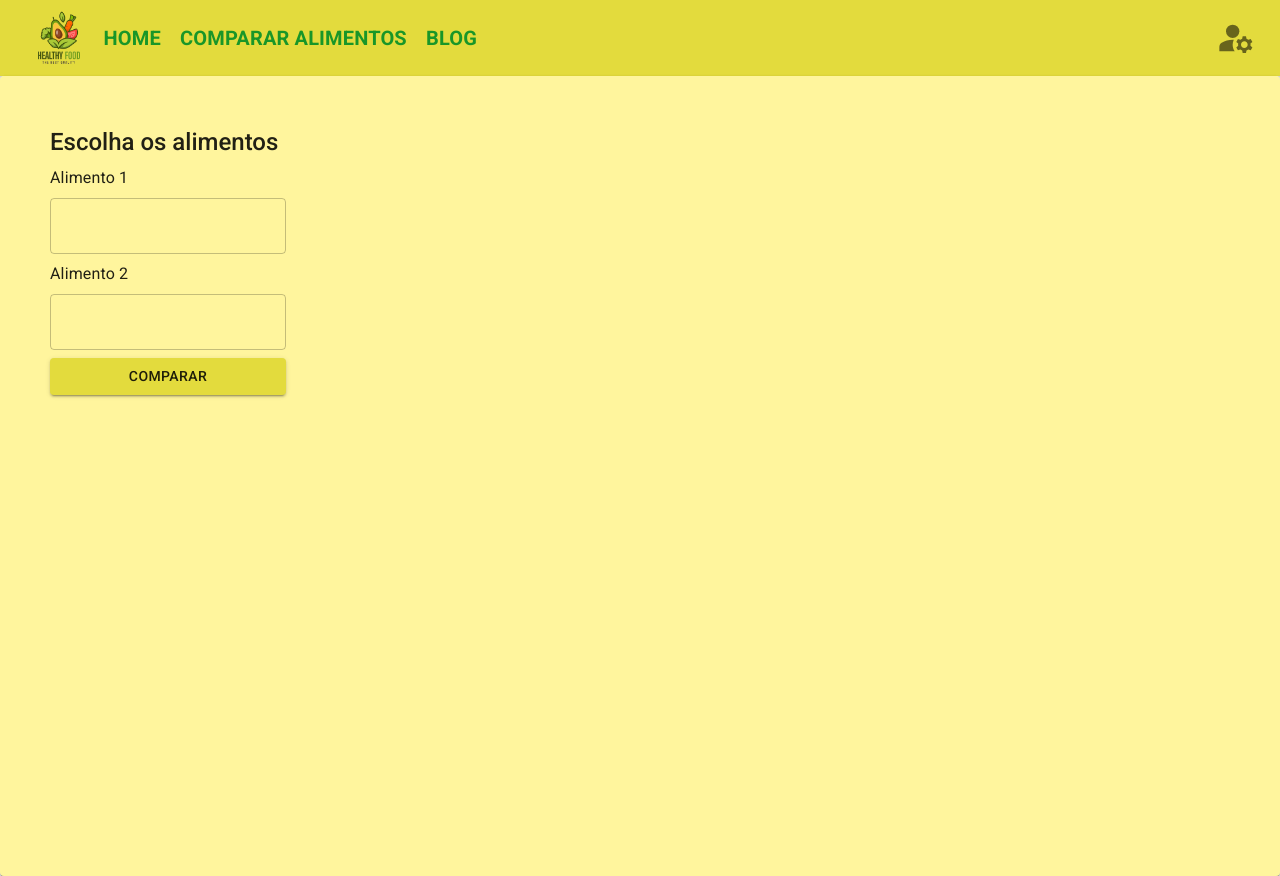
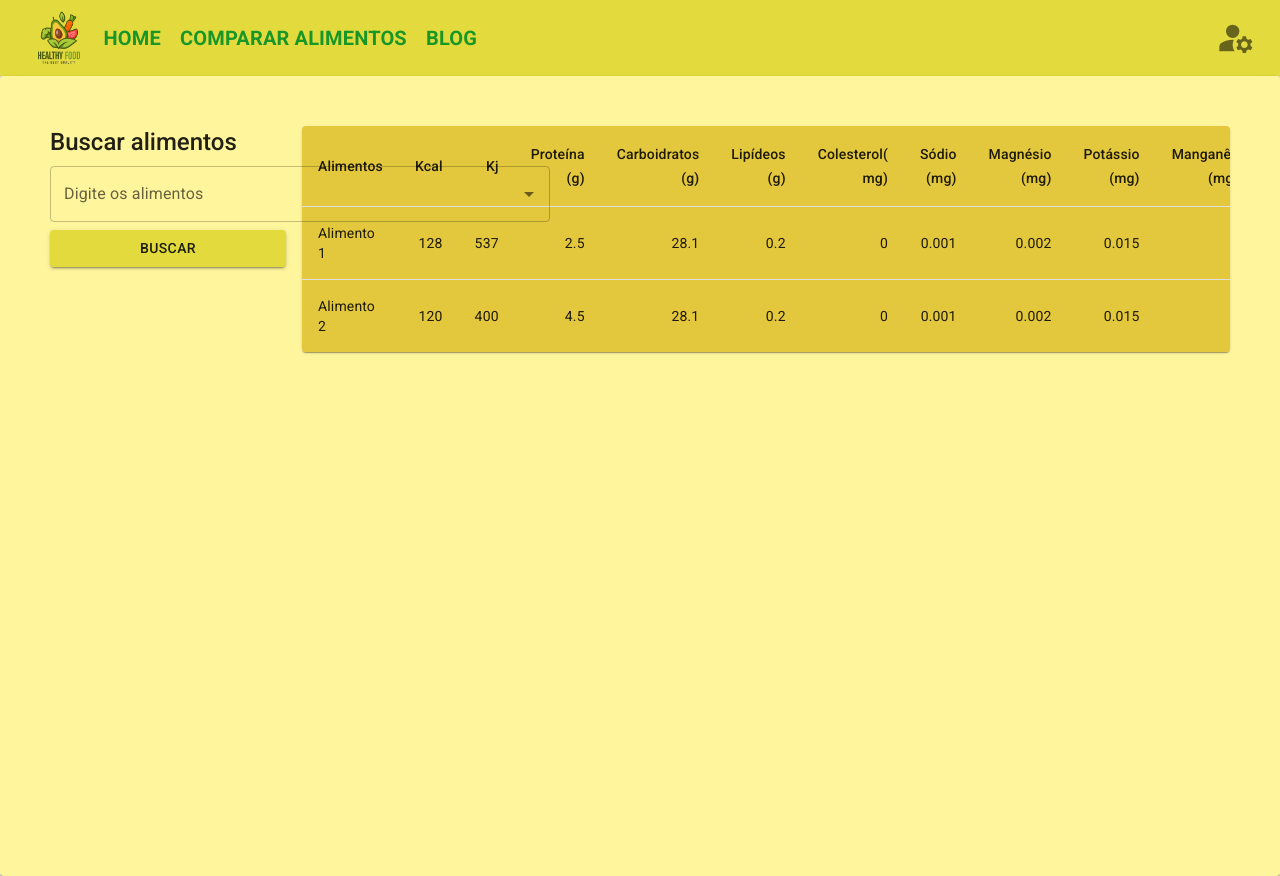
Before and after one commit to marcoshenke/front_end_app_nutricional, a React (Create React App) app: page /compare-foods in a window 1280 px wide. Built offline with nearby package versions, Linux system fonts and the light colour scheme; what Images would draw is missing.

Commit message:
tabela de alimentos feita e iniciando autocomplete para buscar por alimentos

```diff
--- a/src/Views/CompareFoods/CompareFoods.jsx
+++ b/src/Views/CompareFoods/CompareFoods.jsx
@@ -1,21 +1,105 @@
-import { Box, Button, TextField, Typography } from '@mui/material';
+import {
+  Autocomplete,
+  Box,
+  Button,
+  TextField,
+  Typography,
+} from '@mui/material';
 import { StyledPaperUniversal } from 'components';
 
 import { MainLayout } from 'Layouts';
+import { FoodTable } from './components';
 
 const CompareFoods = () => {
+  const mockFood = [
+    {
+      id: 1,
+      name: 'Alimento 1',
+      protein: 2.5,
+      kcal: 128,
+      kj: 537,
+      lipids: 0.2,
+      cholesterol: 0,
+      carbohydrate: 28.1,
+      dietary_fiber: 1.6,
+      sodium: 0.001,
+      magnesium: 0.002,
+      potassium: 0.015,
+      manganese: 1,
+      phosphor: 1,
+      vitamin_c: 1,
+      iron: 1,
+      calcium: 1,
+      copper: 1,
+      zinc: 1,
+      ashes: 1,
+      retinol: 1,
+      thiamine: 1,
+      riboflavin: 1,
+      pyridoxine: 1,
+      niacin: 1,
+      re: 1,
+      rae: 1,
+      humidity: 1,
+    },
+    {
+      id: 2,
+      name: 'Alimento 2',
+      protein: 4.5,
+      kcal: 120,
+      kj: 400,
+      lipids: 0.2,
+      cholesterol: 0,
+      carbohydrate: 28.1,
+      dietary_fiber: 1.6,
+      sodium: 0.001,
+      magnesium: 0.002,
+      potassium: 0.015,
+      manganese: 1,
+      phosphor: 1,
+      vitamin_c: 1,
+      iron: 1,
+      calcium: 1,
+      copper: 1,
+      zinc: 1,
+      ashes: 1,
+      retinol: 1,
+      thiamine: 1,
+      riboflavin: 1,
+      pyridoxine: 1,
+      niacin: 1,
+      re: 1,
+      rae: 1,
+      humidity: 1,
+    },
+  ];
+
   return (
     <MainLayout>
       <StyledPaperUniversal>
-        <Box display="flex" flexDirection="column" width="20%" gap={1}>
-          <Typography variant="h5" fontWeight={500}>
-            Escolha os alimentos
-          </Typography>
-          <Typography>Alimento 1</Typography>
-          <TextField />
-          <Typography>Alimento 2</Typography>
-          <TextField />
-          <Button variant="contained">Comparar</Button>
+        <Box display="flex" gap={2}>
+          <Box display="flex" flexDirection="column" width="20%" gap={1}>
+            <Typography variant="h5" fontWeight={500}>
+              Buscar alimentos
+            </Typography>
+            <Autocomplete
+              multiple
+              fullWidth
+              id="multiple-limit-tags"
+              options={mockFood}
+              getOptionLabel={(option) => option.name}
+              renderInput={(params) => (
+                <TextField
+                  {...params}
+                  label="Digite os alimentos"
+                  placeholder="Alimentos"
+                />
+              )}
+              sx={{ width: '500px' }}
+            />
+            <Button variant="contained">Buscar</Button>
+          </Box>
+          <FoodTable />
         </Box>
       </StyledPaperUniversal>
     </MainLayout>
--- /dev/null
+++ b/src/Views/CompareFoods/components/FoodTable/FoodTable.jsx
@@ -0,0 +1,154 @@
+import {
+  Table,
+  TableBody,
+  TableCell,
+  TableContainer,
+  TableHead,
+  TableRow,
+  Paper,
+} from '@mui/material';
+
+import { theme } from 'Styles';
+
+const FoodTable = () => {
+  const mockFood = [
+    {
+      id: 1,
+      name: 'Alimento 1',
+      protein: 2.5,
+      kcal: 128,
+      kj: 537,
+      lipids: 0.2,
+      cholesterol: 0,
+      carbohydrate: 28.1,
+      dietary_fiber: 1.6,
+      sodium: 0.001,
+      magnesium: 0.002,
+      potassium: 0.015,
+      manganese: 1,
+      phosphor: 1,
+      vitamin_c: 1,
+      iron: 1,
+      calcium: 1,
+      copper: 1,
+      zinc: 1,
+      ashes: 1,
+      retinol: 1,
+      thiamine: 1,
+      riboflavin: 1,
+      pyridoxine: 1,
+      niacin: 1,
+      re: 1,
+      rae: 1,
+      humidity: 1,
+    },
+    {
+      id: 2,
+      name: 'Alimento 2',
+      protein: 4.5,
+      kcal: 120,
+      kj: 400,
+      lipids: 0.2,
+      cholesterol: 0,
+      carbohydrate: 28.1,
+      dietary_fiber: 1.6,
+      sodium: 0.001,
+      magnesium: 0.002,
+      potassium: 0.015,
+      manganese: 1,
+      phosphor: 1,
+      vitamin_c: 1,
+      iron: 1,
+      calcium: 1,
+      copper: 1,
+      zinc: 1,
+      ashes: 1,
+      retinol: 1,
+      thiamine: 1,
+      riboflavin: 1,
+      pyridoxine: 1,
+      niacin: 1,
+      re: 1,
+      rae: 1,
+      humidity: 1,
+    },
+  ];
+  return (
+    <TableContainer
+      component={Paper}
+      style={{ backgroundColor: theme.palette.tertiary.main }}
+    >
+      <Table sx={{ minWidth: 650 }} aria-label="simple table">
+        <TableHead>
+          <TableRow>
+            <TableCell>Alimentos</TableCell>
+            <TableCell align="right">Kcal</TableCell>
+            <TableCell align="right">Kj</TableCell>
+            <TableCell align="right">Proteína (g)</TableCell>
+            <TableCell align="right">Carboidratos (g)</TableCell>
+            <TableCell align="right">Lipídeos (g)</TableCell>
+            <TableCell align="right">Colesterol( mg)</TableCell>
+            <TableCell align="right">Sódio (mg)</TableCell>
+            <TableCell align="right">Magnésio (mg)</TableCell>
+            <TableCell align="right">Potássio (mg)</TableCell>
+            <TableCell align="right">Manganês (mg)</TableCell>
+            <TableCell align="right">Fósforo (mg)</TableCell>
+            <TableCell align="right">Vitamina C (mg)</TableCell>
+            <TableCell align="right">Cálcio (mg)</TableCell>
+            <TableCell align="right">Ferro (mg)</TableCell>
+            <TableCell align="right">Cobre (mg)</TableCell>
+            <TableCell align="right">Zinco (mg)</TableCell>
+            <TableCell align="right">Retinol (µg)</TableCell>
+            <TableCell align="right">Tiamina (mg)</TableCell>
+            <TableCell align="right">Riboflavina (mg)</TableCell>
+            <TableCell align="right">Niacina (mg)</TableCell>
+            <TableCell align="right">Piridoxina (mg)</TableCell>
+            <TableCell align="right">RE (µg)</TableCell>
+            <TableCell align="right">RAE (µg)</TableCell>
+            <TableCell align="right">Umidade (%)</TableCell>
+            <TableCell align="right">Cinzas (%)</TableCell>
+          </TableRow>
+        </TableHead>
+        <TableBody>
+          {mockFood.map((row) => (
+            <TableRow
+              key={row.id}
+              sx={{ '&:last-child td, &:last-child th': { border: 0 } }}
+            >
+              <TableCell component="th" scope="row">
+                {row.name}
+              </TableCell>
+              <TableCell align="right">{row.kcal}</TableCell>
+              <TableCell align="right">{row.kj}</TableCell>
+              <TableCell align="right">{row.protein}</TableCell>
+              <TableCell align="right">{row.carbohydrate}</TableCell>
+              <TableCell align="right">{row.lipids}</TableCell>
+              <TableCell align="right">{row.cholesterol}</TableCell>
+              <TableCell align="right">{row.sodium}</TableCell>
+              <TableCell align="right">{row.magnesium}</TableCell>
+              <TableCell align="right">{row.potassium}</TableCell>
+              <TableCell align="right">{row.manganese}</TableCell>
+              <TableCell align="right">{row.phosphor}</TableCell>
+              <TableCell align="right">{row.vitamin_c}</TableCell>
+              <TableCell align="right">{row.calcium}</TableCell>
+              <TableCell align="right">{row.iron}</TableCell>
+              <TableCell align="right">{row.copper}</TableCell>
+              <TableCell align="right">{row.zinc}</TableCell>
+              <TableCell align="right">{row.retinol}</TableCell>
+              <TableCell align="right">{row.thiamine}</TableCell>
+              <TableCell align="right">{row.riboflavin}</TableCell>
+              <TableCell align="right">{row.niacin}</TableCell>
+              <TableCell align="right">{row.pyridoxine}</TableCell>
+              <TableCell align="right">{row.re}</TableCell>
+              <TableCell align="right">{row.rae}</TableCell>
+              <TableCell align="right">{row.humidity}</TableCell>
+              <TableCell align="right">{row.ashes}</TableCell>
+            </TableRow>
+          ))}
+        </TableBody>
+      </Table>
+    </TableContainer>
+  );
+};
+
+export default FoodTable;
--- /dev/null
+++ b/src/Views/CompareFoods/components/FoodTable/index.js
@@ -0,0 +1 @@
+export { default } from './FoodTable';
--- /dev/null
+++ b/src/Views/CompareFoods/components/index.js
@@ -0,0 +1 @@
+export { default as FoodTable } from './FoodTable';
```
